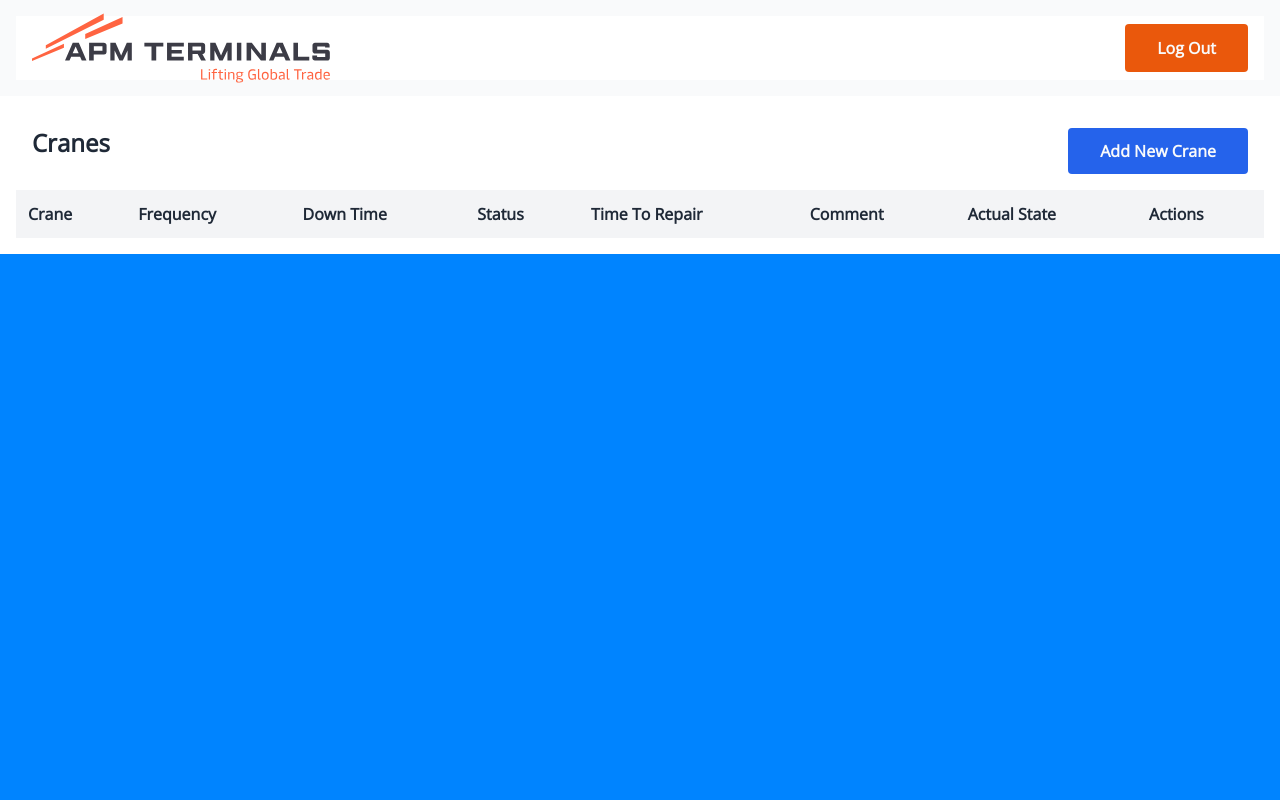
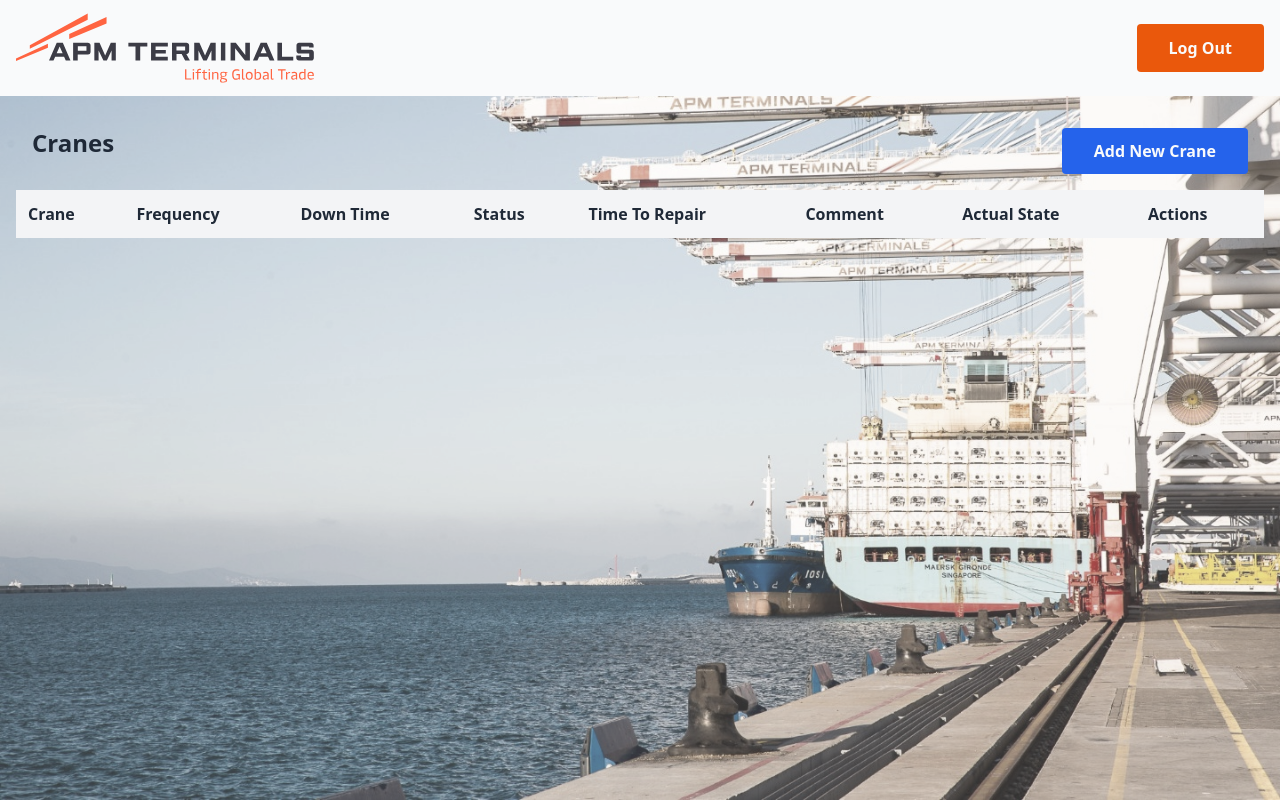
Before and after one commit to AbdellM/literate-fortnight, a website: page public/admin/index.html in a window 1280 px wide. Drawn offline with nearby package versions, Linux system fonts and the light colour scheme; files that its build step writes are made by us from their sources; no server answers; sample sign-in values are in the browser's storage.

Commit message:
correct bg

```diff
--- a/public/admin/index.html
+++ b/public/admin/index.html
@@ -5,7 +5,7 @@
   <meta charset="UTF-8">
   <meta http-equiv="X-UA-Compatible" content="IE=edge">
   <meta name="viewport" content="width=device-width, initial-scale=1.0">
-  <link rel="stylesheet" href="/css/style.min.css">
+  <link rel="stylesheet" href="/css/style.css">
   <script src="/js/tailwindcss-3.3.1.js"></script>
   <script defer src="/js/auth.js"></script>
   <script defer src="/init.js"></script>
--- a/public/css/style.css
+++ b/public/css/style.css
@@ -5,7 +5,7 @@
         right: 0;
         width: 100%;
         height: 100%;
-        background-image: url('./bg.jpeg');
+        background-image: url('/bg.jpeg');
         background-repeat: no-repeat;
         background-size: cover;
         filter: grayscale(50%);
```
Also changed, not shown: public/index.html (+1 -1 lines), public/user/index.html (+1 -1 lines).
